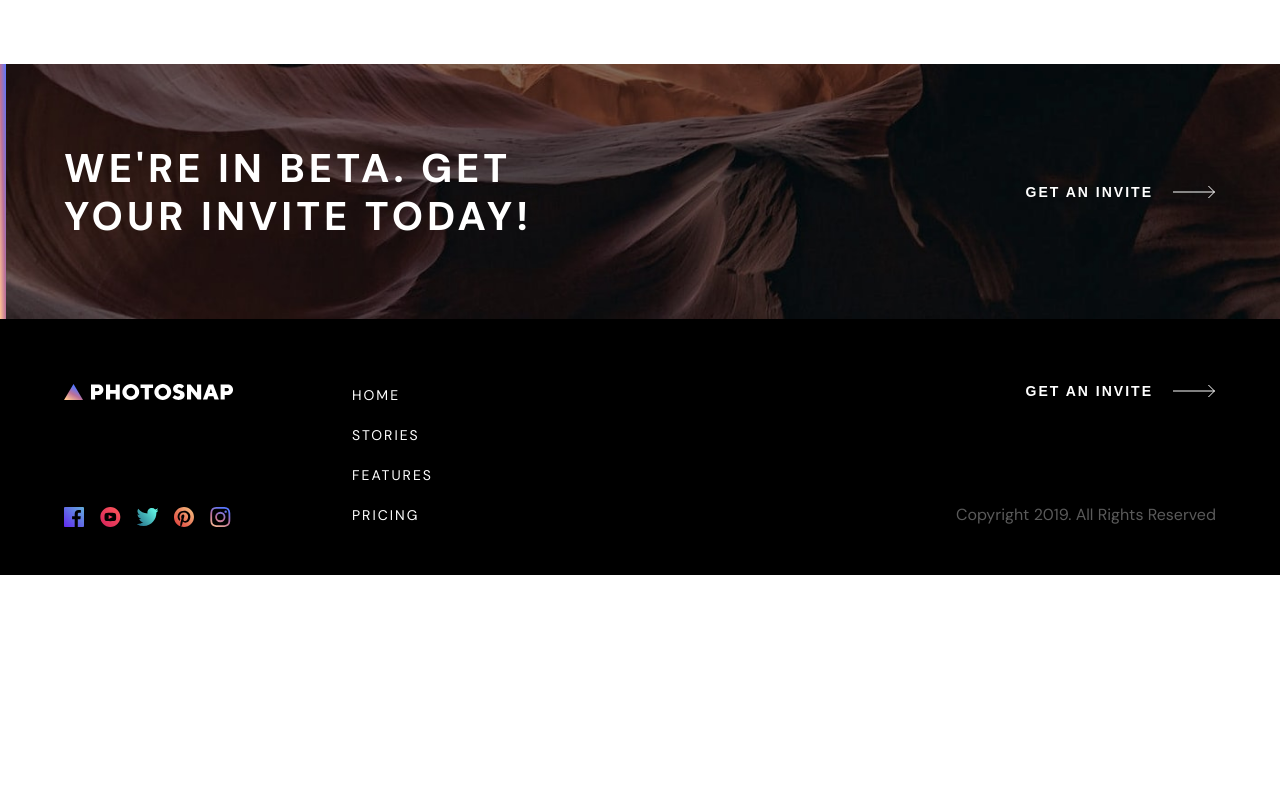
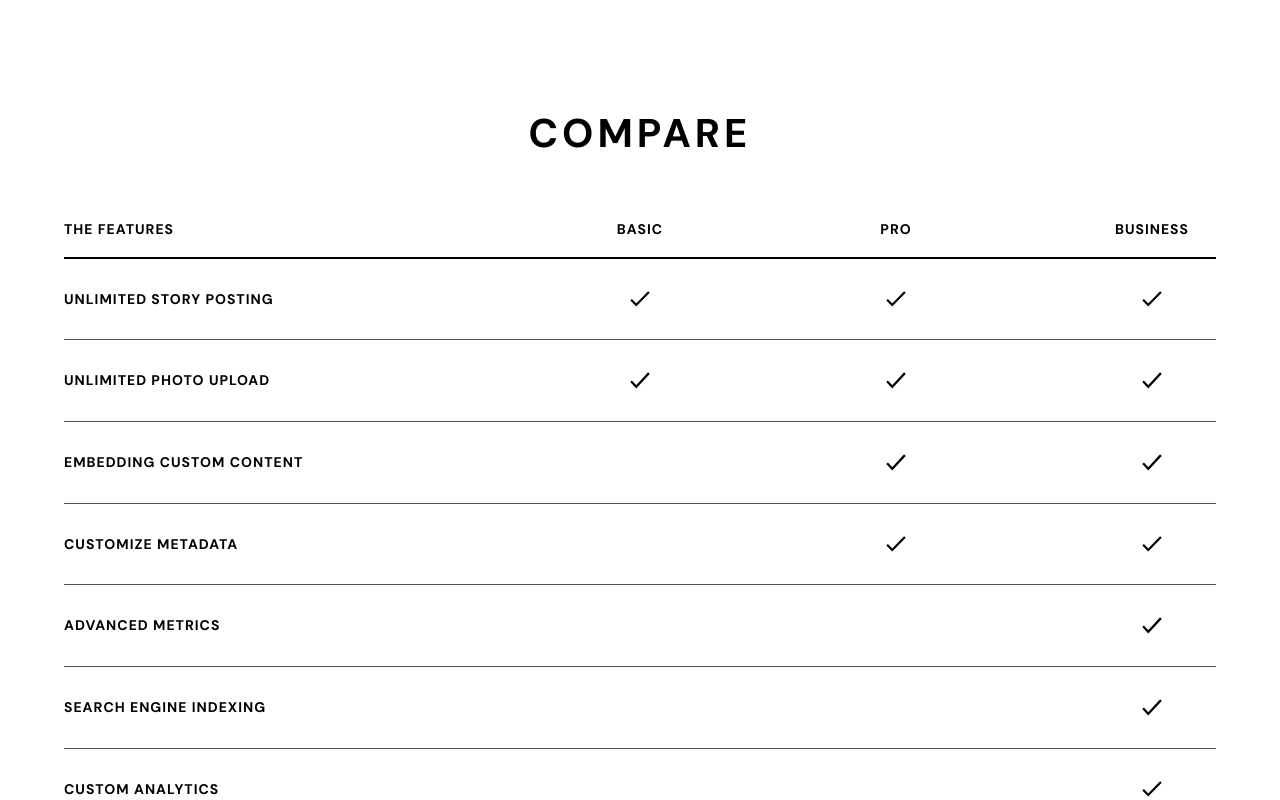
Before and after one commit to thomasthuynh/photosnap, a React (Vite) app: page /pricing in a window 1280 px wide. Shown: the part 1180-1980 px from the top of the page. Before the commit the page ends 1755 px from the top, so only its background shows below. Built offline with nearby package versions, Linux system fonts and the light colour scheme.

Commit message:
Created PlanBenefit component and styled fully responsive Compare Plans section in Pricing component

```diff
--- a/src/pages/Pricing.tsx
+++ b/src/pages/Pricing.tsx
@@ -1,5 +1,6 @@
 import { useState } from "react";
 import BetaInvite from "../components/BetaInvite";
+import PlanBenefit from "../ui/PlanBenefit";
 import "../scss/_pricing.scss";
 
 import PricingHeroLg from "../assets/pricing/desktop/hero.jpg";
@@ -45,7 +46,7 @@ const Pricing = (props: Props) => {
                 Monthly
               </p>
               <label className="switch">
-                <input type="checkbox" checked={annualPlan} readOnly/>
+                <input type="checkbox" checked={annualPlan} readOnly />
                 <span
                   className="slider"
                   onClick={() => setAnnualPlan(!annualPlan)}
@@ -97,7 +98,8 @@ const Pricing = (props: Props) => {
                 <div className="planText">
                   <h2>Business</h2>
                   <p>
-                    Additional features available such as more detailed metrics. Recommended for business owners.
+                    Additional features available such as more detailed metrics.
+                    Recommended for business owners.
                   </p>
                 </div>
 
@@ -113,6 +115,65 @@ const Pricing = (props: Props) => {
         </div>
       </main>
 
+      <section className="comparePlans">
+        <div className="wrapper">
+          <h2>Compare</h2>
+          <div className="comparePlansFeaturesContainer">
+            <h3>The Features</h3>
+            <div className="tierLevelTitleContainer">
+              <span className="tierLevelTitle">Basic</span>
+              <span className="tierLevelTitle">Pro</span>
+              <span className="tierLevelTitle">Business</span>
+            </div>
+          </div>
+
+          <div className="planBenefitsContainer">
+            <PlanBenefit
+              title="Unlimited Story Posting"
+              basic={true}
+              pro={true}
+              business={true}
+            />
+            <PlanBenefit
+              title="Unlimited Photo Upload"
+              basic={true}
+              pro={true}
+              business={true}
+            />
+            <PlanBenefit
+              title="Embedding Custom Content"
+              basic={false}
+              pro={true}
+              business={true}
+            />
+            <PlanBenefit
+              title="Customize Metadata"
+              basic={false}
+              pro={true}
+              business={true}
+            />
+            <PlanBenefit
+              title="Advanced Metrics"
+              basic={false}
+              pro={false}
+              business={true}
+            />
+            <PlanBenefit
+              title="Search Engine Indexing"
+              basic={false}
+              pro={false}
+              business={true}
+            />
+            <PlanBenefit
+              title="Custom Analytics"
+              basic={false}
+              pro={false}
+              business={true}
+            />
+          </div>
+        </div>
+      </section>
+
       <BetaInvite />
     </div>
   );
--- a/src/scss/_global.scss
+++ b/src/scss/_global.scss
@@ -22,6 +22,7 @@ button {
   font-weight: bold;
   letter-spacing: 0.2rem;
   cursor: pointer;
+  transition: all 300ms ease;
 }
 
 .invBtn {
@@ -33,6 +34,7 @@ button {
   font-size: 1.2rem;
   margin-top: 0.8rem;
   width: auto;
+  transition: all 100ms ease;
 
   &:hover {
     opacity: 0.8;
@@ -45,6 +47,7 @@ button {
 }
 
 img {
+  display: block;
   height: 100%;
   width: 100%;
   object-fit: cover;
--- /dev/null
+++ b/src/scss/_planBenefit.scss
@@ -0,0 +1,64 @@
+.planBenefit {
+  padding: 1.6rem 0;
+  display: flex;
+  flex-direction: column;
+  border-bottom: 0.1rem solid #505050;
+
+  h4 {
+    font-size: 1.4rem;
+    text-transform: uppercase;
+    letter-spacing: 0.1rem;
+  }
+}
+
+.planBenefitTiers {
+  display: grid;
+  grid-template-columns: repeat(3, 1fr);
+  padding: 1.6rem 0;
+
+  .tierLevel {
+    display: flex;
+    flex-direction: column;
+  }
+
+  .tierLevelTitle {
+    font-size: 1.1rem;
+    font-weight: bold;
+    color: #505050;
+    text-transform: uppercase;
+    letter-spacing: 0.1rem;
+  }
+}
+
+.check {
+  width: 20%;
+  max-width: 2rem;
+  padding-top: 0.4rem;
+}
+
+@media (min-width: 768px) {
+  .planBenefit {
+    display: grid;
+    grid-template-columns: repeat(3, 1fr);
+    padding-top: 3.2rem;
+  }
+
+  .planBenefitTiers {
+    grid-column: span 2;
+    padding-top: 0;
+    place-items: end;
+
+    .tierLevel {
+      width: 50%;
+      align-items: center;
+    }
+
+    .tierLevelTitle {
+      display: none;
+    }
+  }
+
+  .check {
+    padding-top: 0;
+  }
+}
--- a/src/scss/_pricing.scss
+++ b/src/scss/_pricing.scss
@@ -190,6 +190,41 @@ input:checked + .slider:before {
   background-color: #fff;
 }
 
+.comparePlans {
+  padding-bottom: 12.8rem;
+
+  h2 {
+    font-size: 4rem;
+    padding-bottom: 7.2rem;
+    text-align: center;
+    text-transform: uppercase;
+    letter-spacing: 0.4rem;
+    display: none;
+  }
+}
+
+.comparePlansFeaturesContainer {
+  padding-bottom: 1.6rem;
+  border-bottom: 0.2rem solid #000;
+
+  h3 {
+    font-size: 1.4rem;
+    text-transform: uppercase;
+    letter-spacing: 0.1rem;
+  }
+}
+
+.tierLevelTitleContainer {
+  .tierLevelTitle {
+    color: #000;
+    font-size: 1.4rem;
+    font-weight: bold;
+    text-transform: uppercase;
+    letter-spacing: 0.1rem;
+    display: none;
+  }
+}
+
 @media (min-width: 768px) {
   #pricing {
     header {
@@ -262,6 +297,31 @@ input:checked + .slider:before {
       width: 0.6rem;
     }
   }
+
+  .comparePlans {
+    padding-top: 6.4rem;
+    h2 {
+      display: block;
+    }
+  }
+
+  .comparePlansFeaturesContainer {
+    display: grid;
+    grid-template-columns: repeat(3, 1fr);
+  }
+
+  .tierLevelTitleContainer {
+    grid-column: span 2;
+    display: grid;
+    grid-template-columns: repeat(3, 1fr);
+    place-items: end;
+
+    .tierLevelTitle {
+      width: 50%;
+      text-align: center;
+      display: block;
+    }
+  }
 }
 
 @media (min-width: 1280px) {
--- /dev/null
+++ b/src/ui/PlanBenefit.tsx
@@ -0,0 +1,49 @@
+import "../scss/_planBenefit.scss";
+
+import Check from "../assets/pricing/desktop/check.svg";
+
+type Props = {
+  title: string;
+  basic: boolean;
+  pro: boolean;
+  business: boolean;
+};
+
+const PlanBenefit = ({ title, basic, pro, business }: Props) => {
+  return (
+    <div className="planBenefit">
+      <h4>{title}</h4>
+
+      <div className="planBenefitTiers">
+        <p className="tierLevel">
+          <span className="tierLevelTitle">Basic</span>
+          {basic && (
+            <span className="check">
+              <img src={Check} alt="Check" />
+            </span>
+          )}
+        </p>
+
+        <p className="tierLevel">
+          <span className="tierLevelTitle">Pro</span>
+          {pro && (
+            <span className="check">
+              <img src={Check} alt="Check" />
+            </span>
+          )}
+        </p>
+
+        <p className="tierLevel">
+          <span className="tierLevelTitle">Business</span>
+          {business && (
+            <span className="check">
+              <img src={Check} alt="Check" />
+            </span>
+          )}
+        </p>
+      </div>
+    </div>
+  );
+};
+
+export default PlanBenefit;
```
